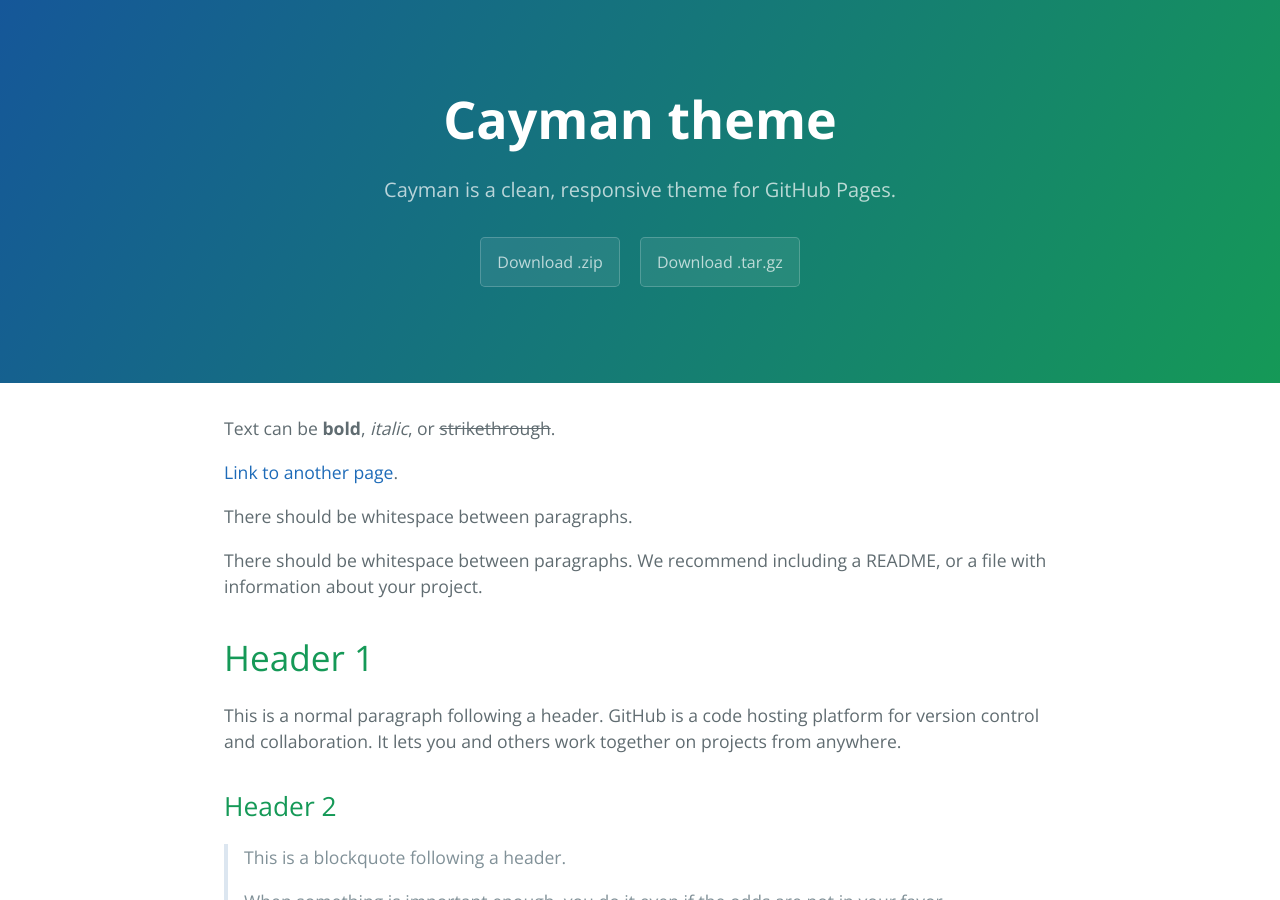
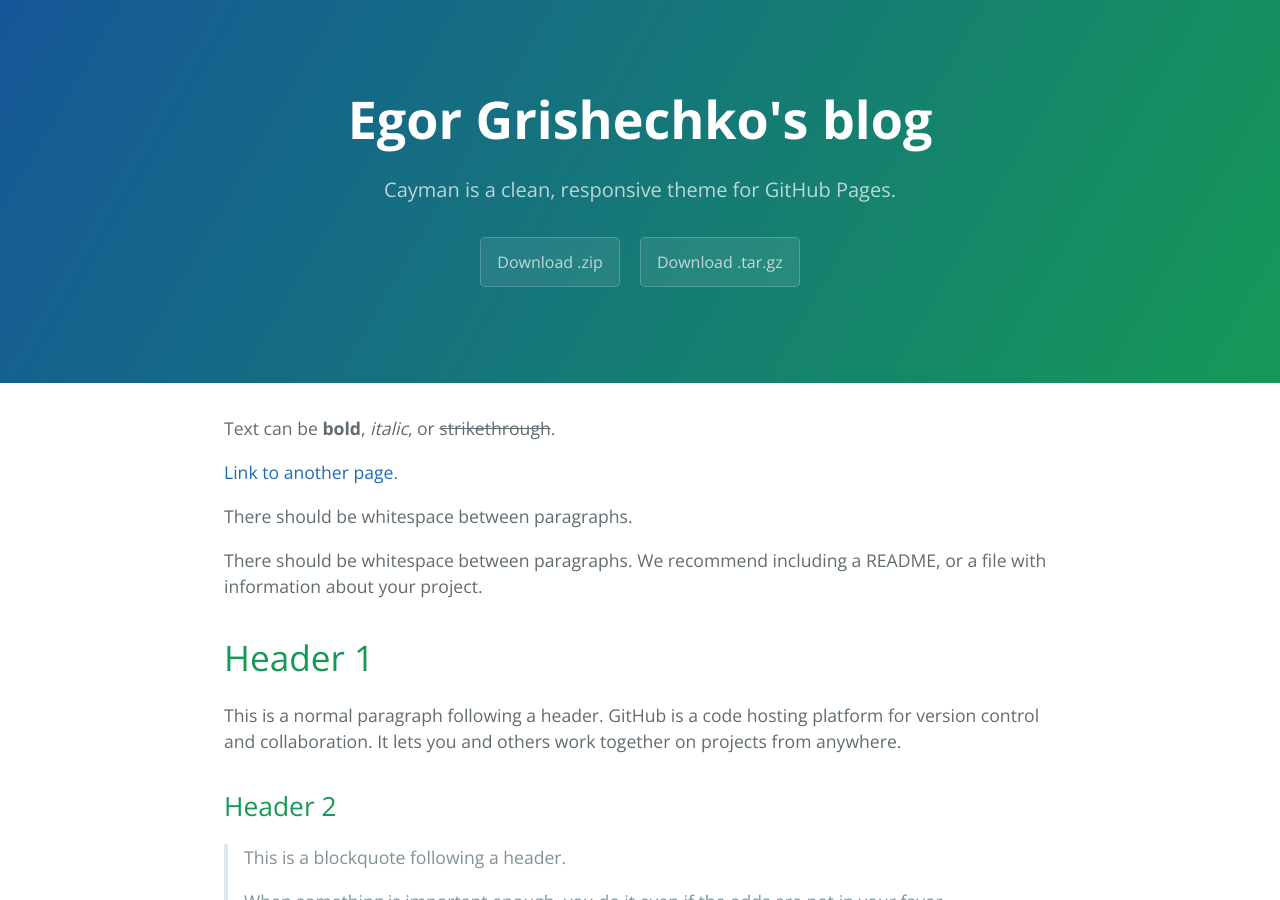
Before and after one commit to egorikas/egorikas.github.io, a Jekyll site: the page built from index.md, in a window 1280 px wide and 900 px high. Built offline with Jekyll 4.4.1, drawn with Linux system fonts in a browser that asks for light colours.

Commit message:
start to refactor blog's code

```diff
--- a/_config.yml
+++ b/_config.yml
@@ -1,5 +1,5 @@
-title: Cayman theme
+title: Egor Grishechko's blog
 description: Cayman is a clean, responsive theme for GitHub Pages.
 show_downloads: true
-google_analytics:
+google_analytics: sdsdfsdfsdfsd
 theme:
```
Also changed, not shown: README.md.
